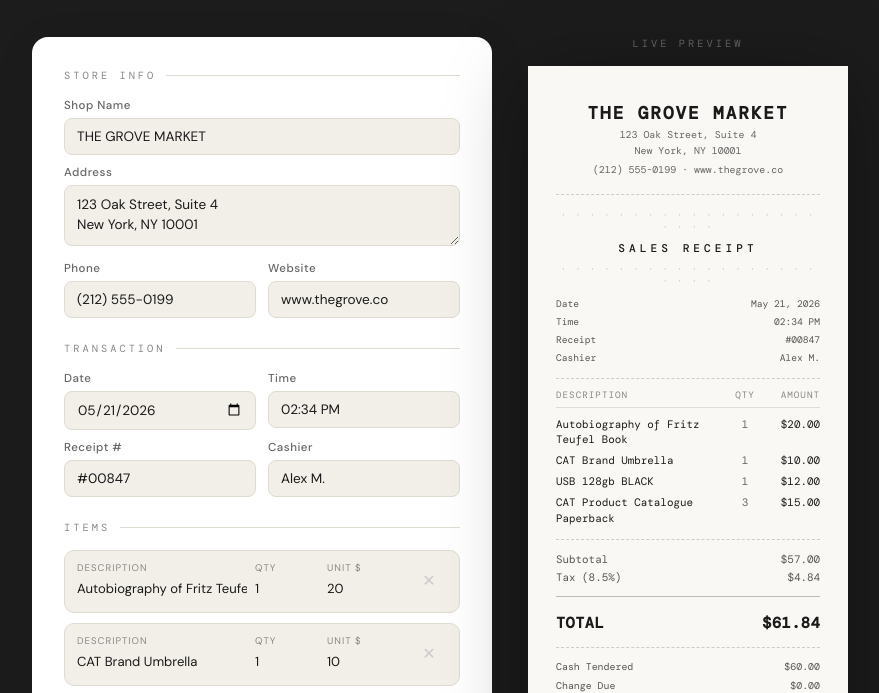
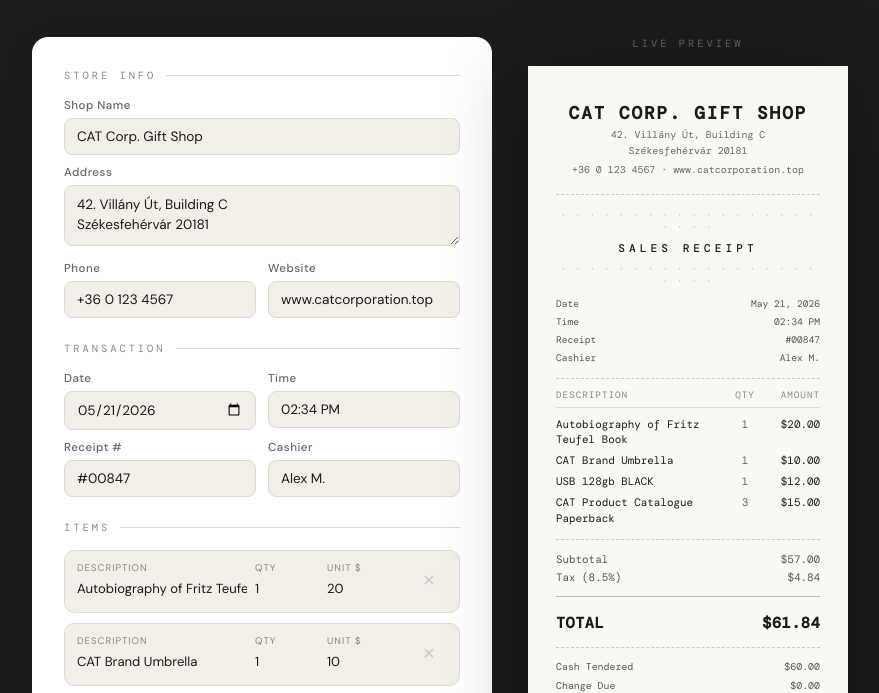
Before and after one commit to InsideTerror/cm, a plain HTML site: page index.html in a window 1280 px wide. Shown: the part 110-803 px from the top of the page, without its empty margins (200-1079 px from the left). Drawn offline with nearby package versions, Linux system fonts and the light colour scheme; a web font is replaced by a local one.

Commit message:
Update index.html

```diff
--- a/index.html
+++ b/index.html
@@ -476,20 +476,20 @@
     <div class="field-group">
       <div class="section-label">Store Info</div>
       <label>Shop Name</label>
-      <input type="text" id="shopName" value="THE GROVE MARKET" oninput="render()">
+      <input type="text" id="shopName" value="CAT Corp. Gift Shop" oninput="render()">
       <div style="height:10px"></div>
       <label>Address</label>
-      <textarea id="shopAddress" oninput="render()">123 Oak Street, Suite 4
-New York, NY 10001</textarea>
+      <textarea id="shopAddress" oninput="render()">42. Villány Út, Building C
+Székesfehérvár 20181</textarea>
       <div style="height:10px"></div>
       <div class="field-row">
         <div>
           <label>Phone</label>
-          <input type="text" id="shopPhone" value="(212) 555-0199" oninput="render()">
+          <input type="text" id="shopPhone" value="+36 0 123 4567" oninput="render()">
         </div>
         <div>
           <label>Website</label>
-          <input type="text" id="shopWeb" value="www.thegrove.co" oninput="render()">
+          <input type="text" id="shopWeb" value="www.catcorporation.top" oninput="render()">
         </div>
       </div>
     </div>
```
